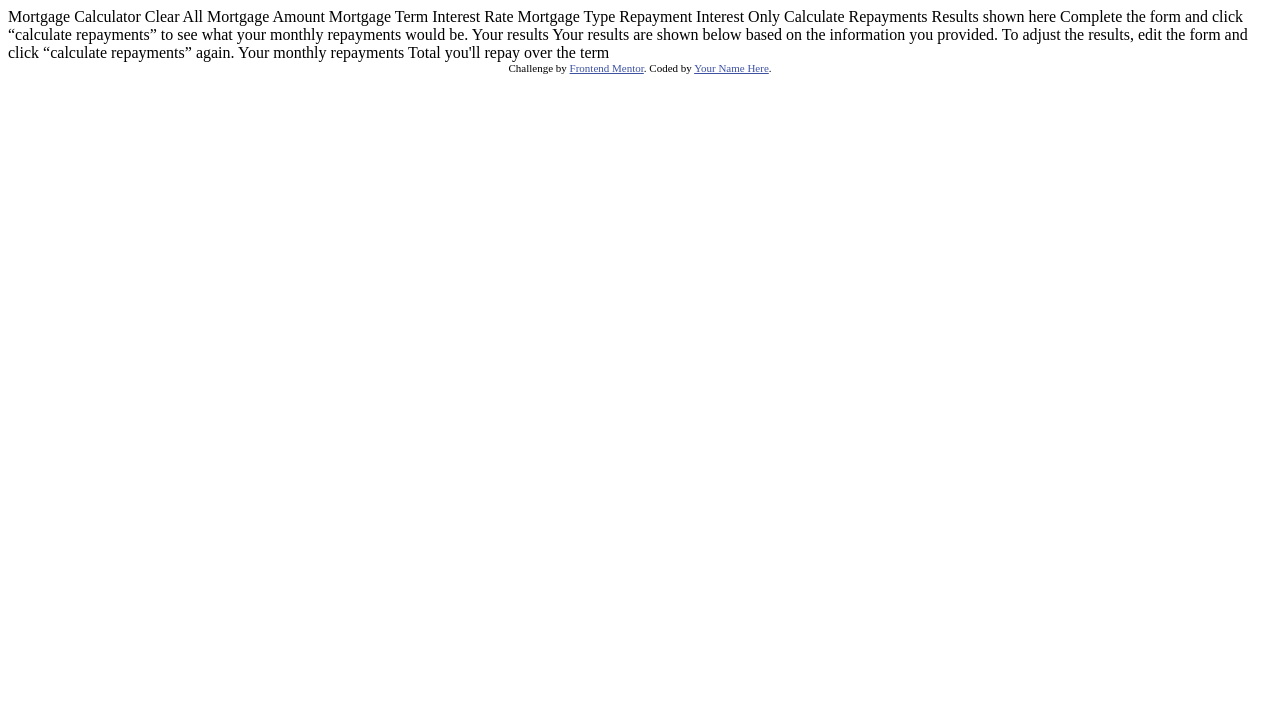
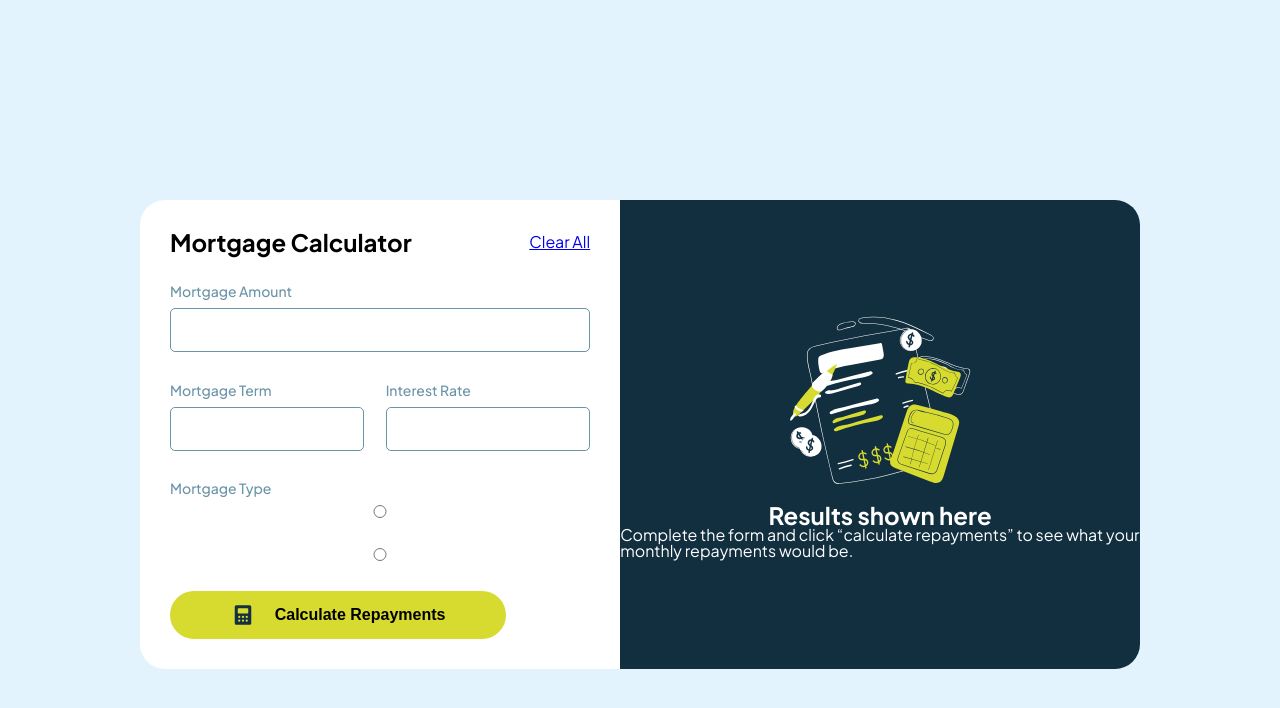
Before and after one commit to KNXCSdev/Mortgage-Practice-, a plain HTML site: page index.html in a window 1280 px wide. Drawn offline with Linux system fonts and the light colour scheme.

Commit message:
Half styling

```diff
--- a/index.html
+++ b/index.html
@@ -1,61 +1,73 @@
 <!DOCTYPE html>
 <html lang="en">
   <head>
-  <meta charset="UTF-8">
-  <meta name="viewport" content="width=device-width, initial-scale=1.0"> <!-- displays site properly based on user's device -->
+    <meta charset="UTF-8" />
+    <meta name="viewport" content="width=device-width, initial-scale=1.0" />
+    <!-- displays site properly based on user's device -->
 
-  <link rel="icon" type="image/png" sizes="32x32" href="./assets/images/favicon-32x32.png">
+    <link rel="icon" type="image/png" sizes="32x32" href="./assets/images/favicon-32x32.png" />
 
     <title>Frontend Mentor | Mortgage repayment calculator</title>
-
+    <link rel="stylesheet" href="css/main.css" />
+    <script src="main.js" defer></script>
+    <link rel="preconnect" href="https://fonts.googleapis.com" />
+    <link rel="preconnect" href="https://fonts.gstatic.com" crossorigin />
+    <link
+      href="https://fonts.googleapis.com/css2?family=Plus+Jakarta+Sans:ital,wght@0,200..800;1,200..800&display=swap"
+      rel="stylesheet"
+    />
     <!-- Feel free to remove these styles or customise in your own stylesheet 👍 -->
-  <style>
-    .attribution { font-size: 11px; text-align: center; }
-    .attribution a { color: hsl(228, 45%, 44%); }
-  </style>
   </head>
   <body>
+    <div class="container">
+      <div class="calculator">
+        <div class="calculator-heading">
+          <h1 class="primary-heading">Mortgage Calculator</h1>
+          <a href="#" class="calculator-heading-link">Clear All</a>
+        </div>
+        <div class="calculator-mortgage-amount">
+          <label>Mortgage Amount</label>
+          <input type="number" />
+        </div>
+        <div class="calculator-inputs">
+          <div class="calculator-inputs-term">
+            <label class="calculator-label">Mortgage Term</label> <input type="number" />
+          </div>
+          <div class="calculator-inputs-rate">
+            <label class="calculator-label">Interest Rate</label> <input type="number" />
+          </div>
+        </div>
+        <label>Mortgage Type</label>
+        <input type="radio" id="repayment" name="type" value="Repayment" />
+        <input type="radio" id="interest" name="type" value="Interest Only" />
 
-  Mortgage Calculator
-  Clear All
+        <button class="btn">
+          <img src="/assets/images/icon-calculator.svg" alt="" />Calculate Repayments
+        </button>
+      </div>
+      <div class="results">
+        <img src="assets/images/illustration-empty.svg" alt="" />
+        <h2 class="secondary-heading">Results shown here</h2>
+        <p class="results-description">
+          Complete the form and click “calculate repayments” to see what your monthly repayments
+          would be.
+        </p>
+      </div>
+    </div>
+  </body>
+</html>
 
-  Mortgage Amount
-
-  Mortgage Term
-
-  Interest Rate
-
-  Mortgage Type
-  Repayment
-  Interest Only
-
+<!-- Clear All Mortgage Amount Mortgage Term Interest Rate Mortgage Type Repayment Interest Only
 Calculate Repayments
 
 <!-- Empty results start -->
 
-  Results shown here
-
-  Complete the form and click “calculate repayments” to see what
-  your monthly repayments would be.
+<!-- Results shown here -->
 
 <!-- Empty results end -->
 
 <!-- Completed results start -->
 
-  Your results
-
-  Your results are shown below based on the information you provided.
-  To adjust the results, edit the form and click “calculate repayments” again.
-
-  Your monthly repayments
-
-  Total you'll repay over the term
-
-  <!-- Completed results end -->
-
-  <div class="attribution">
-    Challenge by <a href="https://www.frontendmentor.io?ref=challenge">Frontend Mentor</a>.
-    Coded by <a href="#">Your Name Here</a>.
-  </div>
-</body>
-</html>
+<!-- Your results Your results are shown below based on the information you provided. To adjust the
+results, edit the form and click “calculate repayments” again. Your monthly repayments Total you'll
+repay over the term Completed results end  -->
--- /dev/null
+++ b/main.scss
@@ -0,0 +1,118 @@
+:root {
+  --white: hsl(0, 0%, 100%);
+  --slate100: hsl(202, 86%, 94%);
+  --slate300: hsl(203, 41%, 72%);
+  --slate500: hsl(200, 26%, 54%);
+  --slate700: hsl(200, 24%, 40%);
+  --slate900: hsl(202, 55%, 16%);
+
+  --lime: hsl(61, 70%, 52%);
+  --red: hsl(4, 69%, 50%);
+}
+html {
+  font-size: 62.5%;
+}
+* {
+  margin: 0;
+  padding: 0;
+  box-sizing: border-box;
+}
+body {
+  line-height: 1;
+  font-family: "Plus Jakarta Sans";
+  font-size: 1.6rem;
+  background-color: var(--slate100);
+}
+
+label {
+  display: inline-block;
+  margin-bottom: 1rem;
+  font-size: 1.4rem;
+  color: var(--slate500);
+  font-weight: 500;
+}
+// - Weights: 500, 700
+
+.container {
+  margin: 20rem auto;
+  max-width: 100rem;
+  display: flex;
+}
+.btn {
+  background-color: var(--lime);
+  border: none;
+  padding: 1.2rem 3.2rem;
+  border-radius: 100px;
+  font-weight: 700;
+  display: flex;
+  align-items: center;
+  justify-content: center;
+  width: 80%;
+  font-size: 1.6rem;
+  gap: 2rem;
+}
+
+.primary-heading {
+  font-size: 2.4rem;
+}
+
+.secondary-heading {
+  font-size: 2.4rem;
+}
+
+.calculator {
+  background-color: var(--white);
+  padding: 3rem;
+  border-top-left-radius: 25px;
+  border-bottom-left-radius: 25px;
+  display: flex;
+  flex-direction: column;
+  justify-content: center;
+  &-heading {
+    margin-bottom: 3rem;
+    display: flex;
+    justify-content: space-between;
+    align-items: center;
+  }
+
+  &-mortgage-amount {
+    display: flex;
+    flex-direction: column;
+  }
+  input {
+    font-size: 1.6rem;
+    padding: 1.2rem 0;
+    border-radius: 5px;
+    border: 1px solid var(--slate500);
+    position: relative;
+    margin-bottom: 3rem;
+  }
+
+  &-inputs {
+    display: flex;
+    align-items: center;
+    justify-content: space-between;
+
+    &-term {
+      input {
+        width: 90%;
+      }
+    }
+
+    &-rate {
+      input {
+        width: 100%;
+      }
+    }
+  }
+}
+.results {
+  background-color: var(--slate900);
+  color: var(--white);
+  border-top-right-radius: 25px;
+  border-bottom-right-radius: 25px;
+  display: flex;
+  align-items: center;
+  justify-content: center;
+  flex-direction: column;
+}
```
Also changed, not shown: css/main.css (added), main.js (added), 1 other file. Lines whose indentation alone changed are shown as unchanged.
